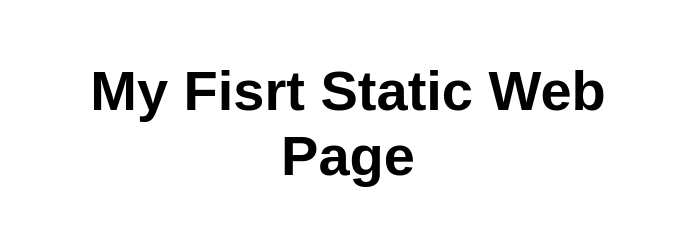
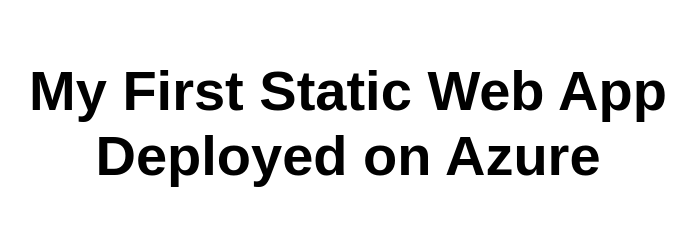
Before and after one commit to sumayyamunir1/SampleStaticWebApp, a plain HTML site: page src/index.html in a window 1280 px wide. Shown: the whole page, without its empty margins (292-988 px from the left). Drawn offline with Linux system fonts and the light colour scheme.

Commit message:
Changed Title

```diff
--- a/src/index.html
+++ b/src/index.html
@@ -10,7 +10,7 @@
 
 <body>
   <main>
-    <h1>My Fisrt Static Web Page</h1>
+    <h1>My First Static Web App Deployed on Azure</h1>
   </main>
 </body>
 
```
